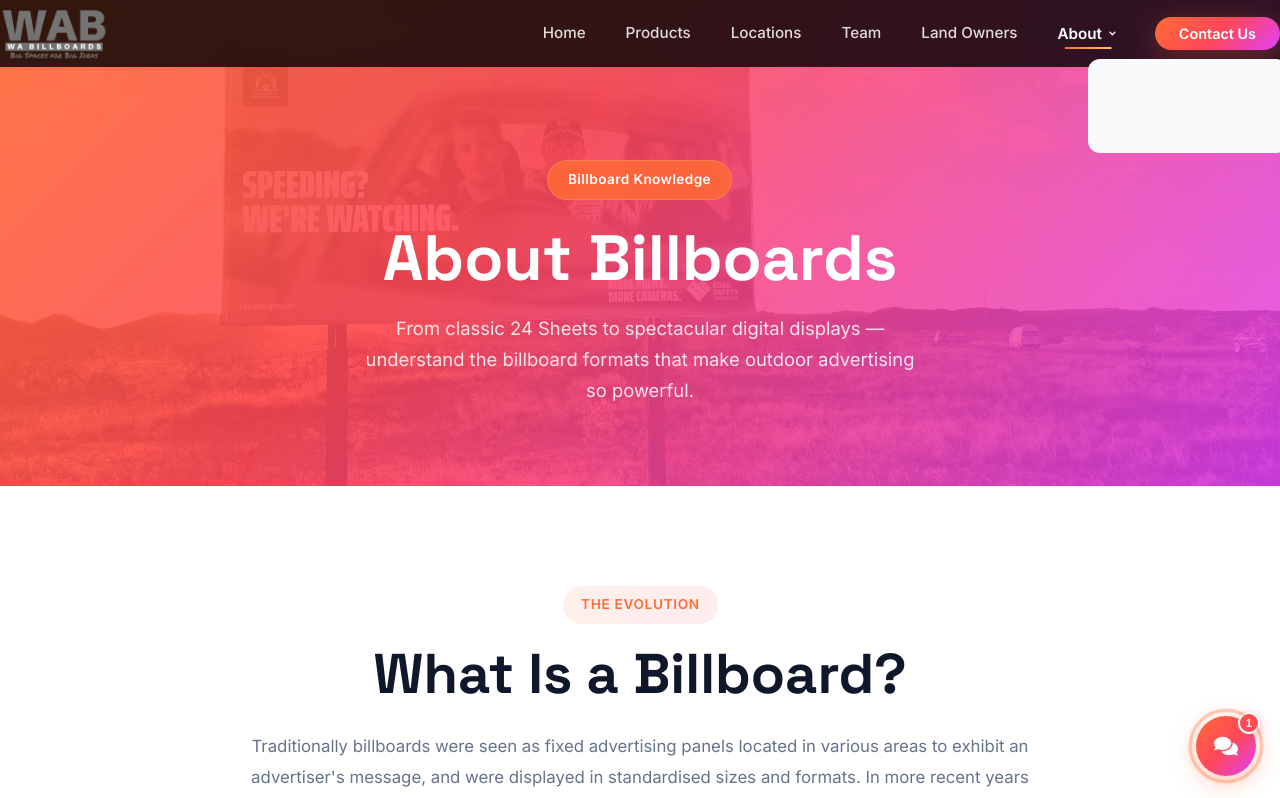
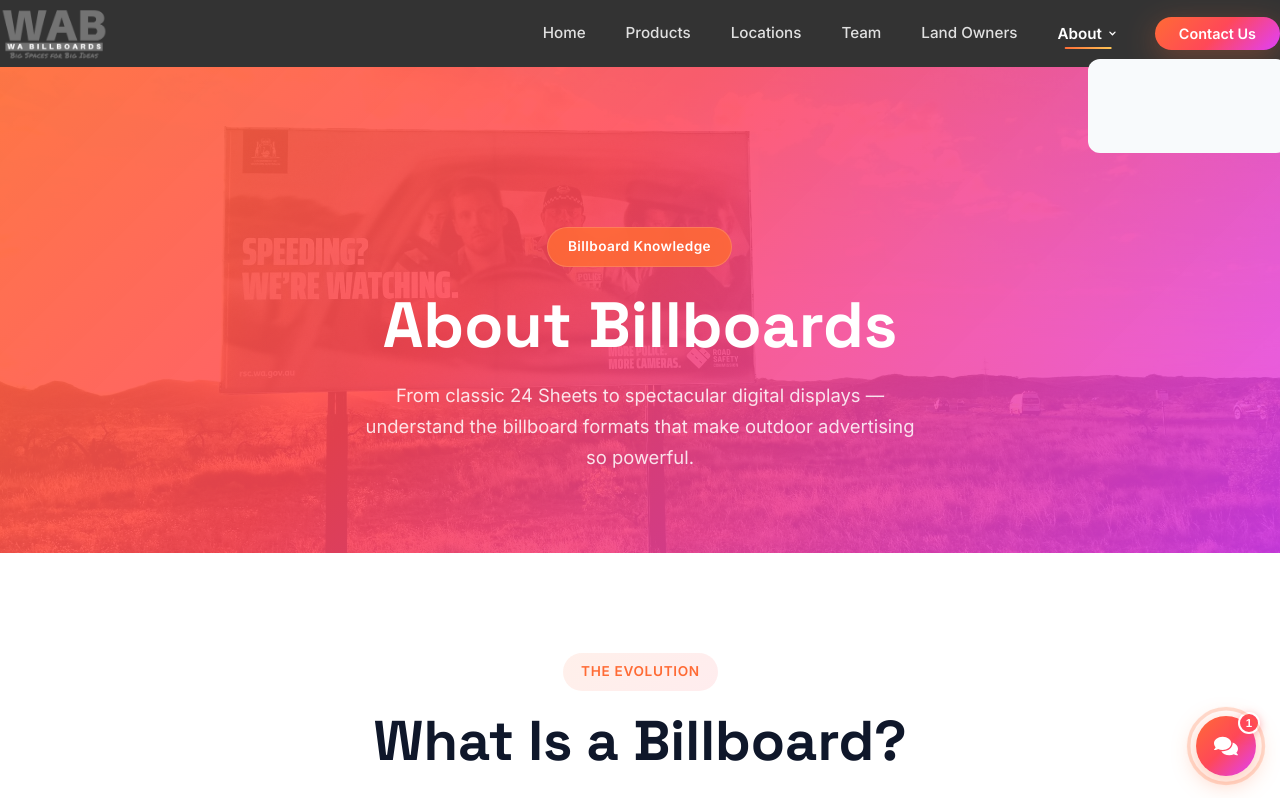
Before and after one commit to sherazhunzai1/wa-billboards, a React (Vite) app: page /about-billboards in a window 1280 px wide. Shown: the top 798 px of the page. Built offline with nearby package versions, Linux system fonts and the light colour scheme.

Commit message:
fix: make navbar non-fixed, flows with page content
Changed navbar from position: fixed to position: relative so it
scrolls with the page instead of staying pinned to the top.

https://claude.ai/code/session_013Mgm7HeNodRPLsfgjNxVKM

```diff
--- a/src/components/Navbar.css
+++ b/src/components/Navbar.css
@@ -1,8 +1,5 @@
 .navbar {
-  position: fixed;
-  top: 0;
-  left: 0;
-  right: 0;
+  position: relative;
   z-index: 1000;
   padding: 6px 0;
   background: rgba(0, 0, 0, 0.8);
```
